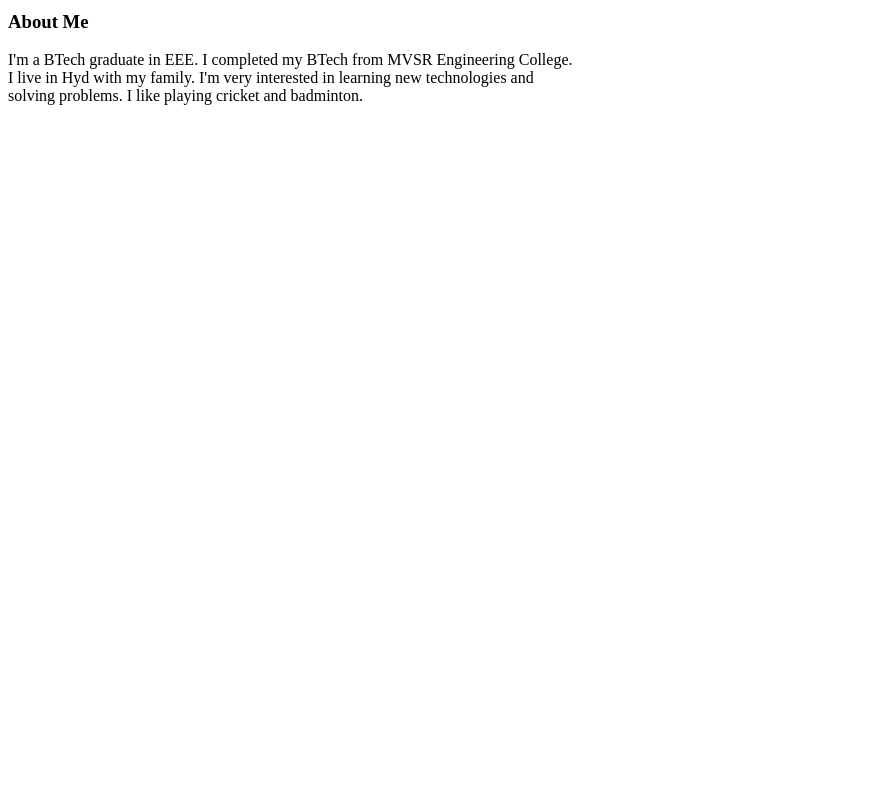
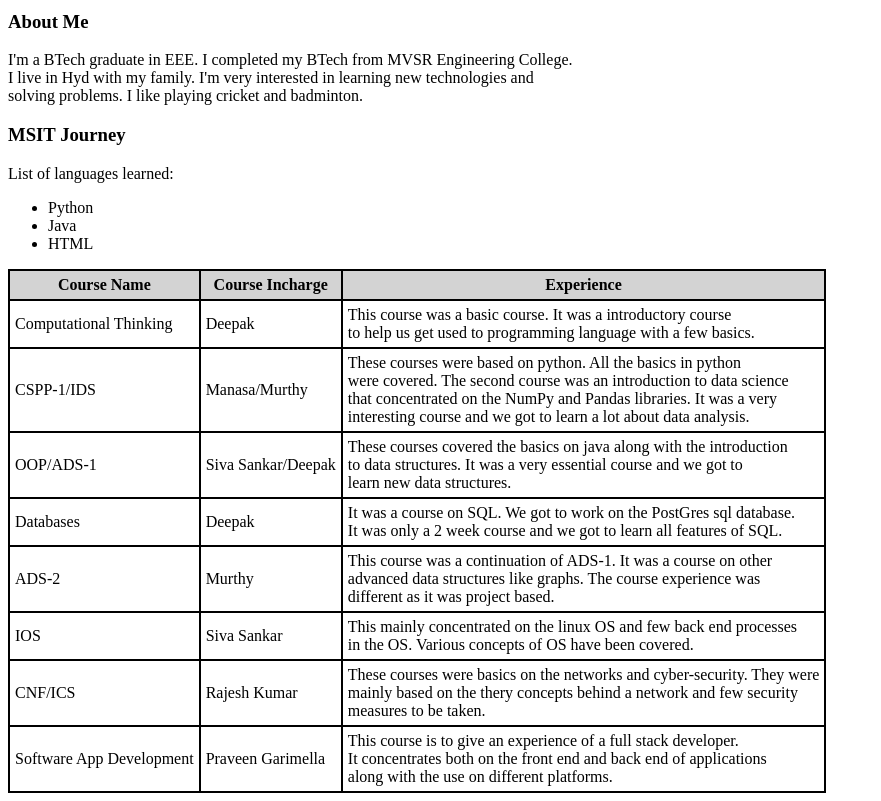
Before and after one commit to bharatkram/web-app-dev_2019501009, a plain HTML site: page msit_journey.html in a window 1280 px wide. Shown: the part 340-1141 px from the top of the page, without its empty margins (0-881 px from the left). Before the commit the page ends 800 px from the top, so only its background shows below. Drawn offline with Linux system fonts and the light colour scheme.

Commit message:
Added Experiences Table

```diff
--- a/msit_journey.html
+++ b/msit_journey.html
@@ -6,6 +6,18 @@
             h1 {
                 color: blue;
                 text-align: center;
+            }
+            table {
+                border: 2px solid;
+                border-collapse: collapse;
+            }
+            th, td {
+                border: 2px solid;
+                margin: 5px;
+                padding: 5px;
+            }
+            th {
+                background-color: lightgray;
             }
         </style>
     </head>
@@ -19,5 +31,91 @@
             I live in Hyd with my family. I'm very interested in learning new technologies and<br>
             solving problems. I like playing cricket and badminton.
         </p>
+        <h3>MSIT Journey</h3>
+        <p>
+            List of languages learned:<br>
+            <ul>
+                <li>Python</li>
+                <li>Java</li>
+                <li>HTML</li>
+            </ul>
+        </p>
+        <table>
+            <tr>
+                <th>Course Name</th>
+                <th>Course Incharge</th>
+                <th>Experience</th>
+            </tr>
+            <tr>
+                <td>Computational Thinking</td>
+                <td>Deepak</td>
+                <td>
+                    This course was a basic course. It was a introductory course<br>
+                    to help us get used to programming language with a few basics.
+                </td>
+            </tr>
+            <tr>
+                <td>CSPP-1/IDS</td>
+                <td>Manasa/Murthy</td>
+                <td>
+                    These courses were based on python. All the basics in python<br>
+                    were covered. The second course was an introduction to data science<br>
+                    that concentrated on the NumPy and Pandas libraries. It was a very<br>
+                    interesting course and we got to learn a lot about data analysis.
+                </td>
+            </tr>
+            <tr>
+                <td>OOP/ADS-1</td>
+                <td>Siva Sankar/Deepak</td>
+                <td>
+                    These courses covered the basics on java along with the introduction<br>
+                    to data structures. It was a very essential course and we got to<br>
+                    learn new data structures.
+                </td>
+            </tr>
+            <tr>
+                <td>Databases</td>
+                <td>Deepak</td>
+                <td>
+                    It was a course on SQL. We got to work on the PostGres sql database.<br>
+                    It was only a 2 week course and we got to learn all features of SQL.
+                </td>
+            </tr>
+            <tr>
+                <td>ADS-2</td>
+                <td>Murthy</td>
+                <td>
+                    This course was a continuation of ADS-1. It was a course on other<br>
+                    advanced data structures like graphs. The course experience was<br>
+                    different as it was project based.
+                </td>
+            </tr>
+            <tr>
+                <td>IOS</td>
+                <td>Siva Sankar</td>
+                <td>
+                    This mainly concentrated on the linux OS and few back end processes<br>
+                    in the OS. Various concepts of OS have been covered.
+                </td>
+            </tr>
+            <tr>
+                <td>CNF/ICS</td>
+                <td>Rajesh Kumar</td>
+                <td>
+                    These courses were basics on the networks and cyber-security. They were<br>
+                    mainly based on the thery concepts behind a network and few security<br>
+                    measures to be taken.
+                </td>
+            </tr>
+            <tr>
+                <td>Software App Development</td>
+                <td>Praveen Garimella</td>
+                <td>
+                    This course is to give an experience of a full stack developer.<br>
+                    It concentrates both on the front end and back end of applications<br>
+                    along with the use on different platforms.
+                </td>
+            </tr>
+        </table>
     </body>
 </html>
```
